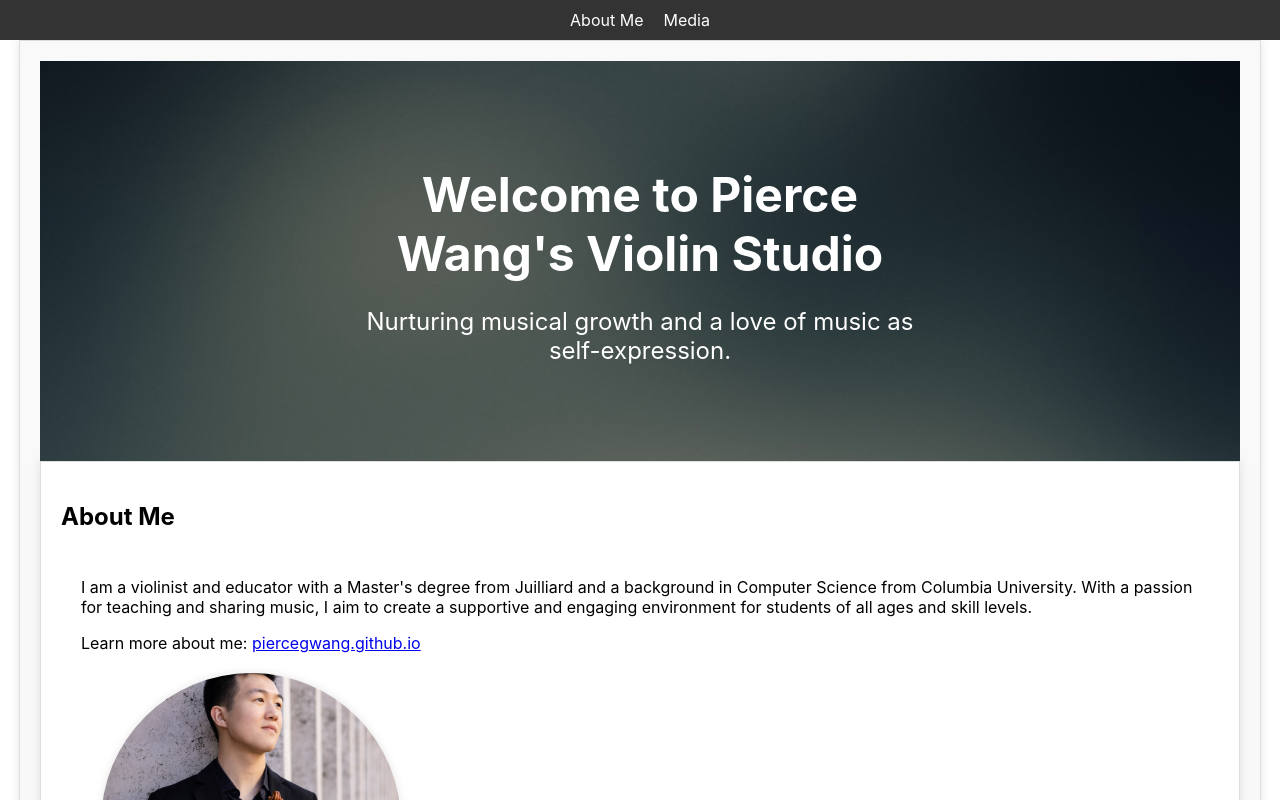
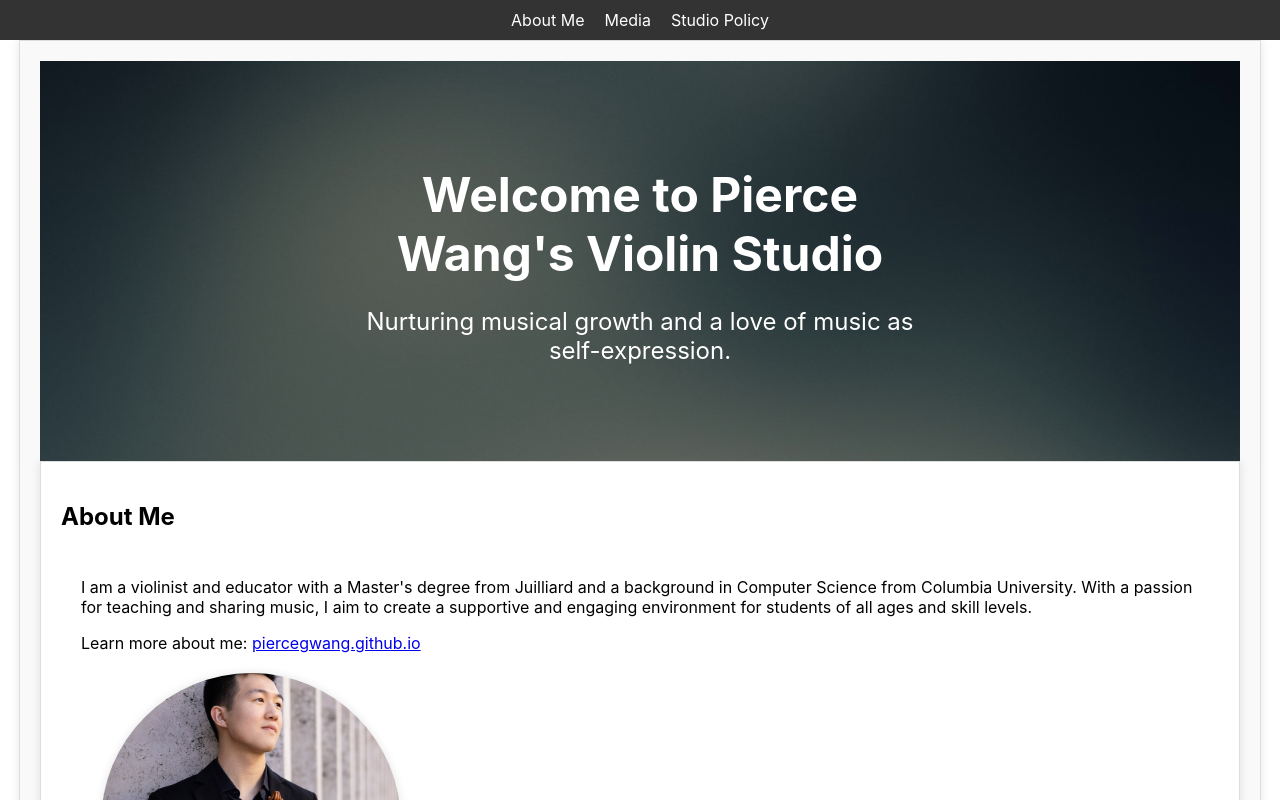
Before and after one commit to piercegwang/grmus653e-landing-page, a React (Create React App) app: page / in a window 1280 px wide. Shown: the top 800 px of the page. Built offline with nearby package versions, Linux system fonts and the light colour scheme.

Commit message:
add studio policy link

```diff
--- a/src/StudioLandingPage.js
+++ b/src/StudioLandingPage.js
@@ -11,6 +11,9 @@ function StudioLandingPage() {
           </li>
           <li>
             <a href="#media">Media</a>
+          </li>
+          <li>
+            <a href="#policy">Studio Policy</a>
           </li>
         </ul>
       </nav>
```
